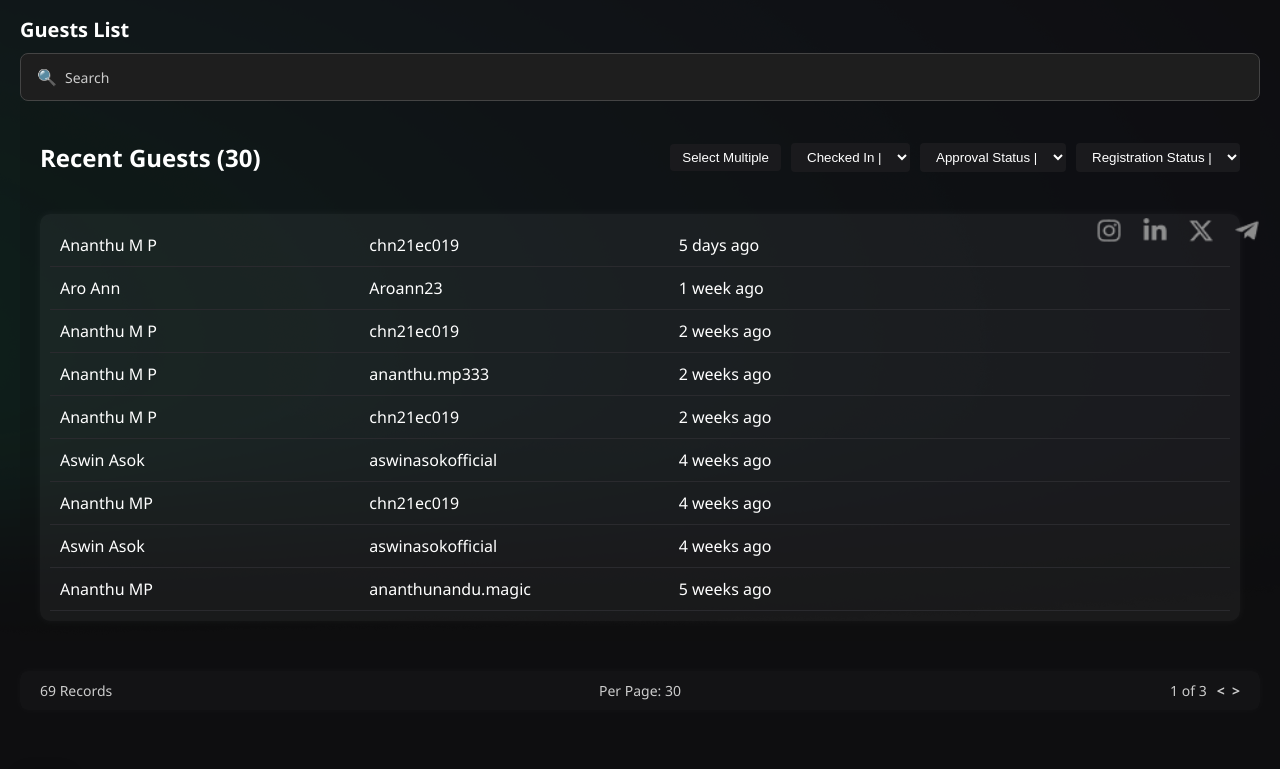
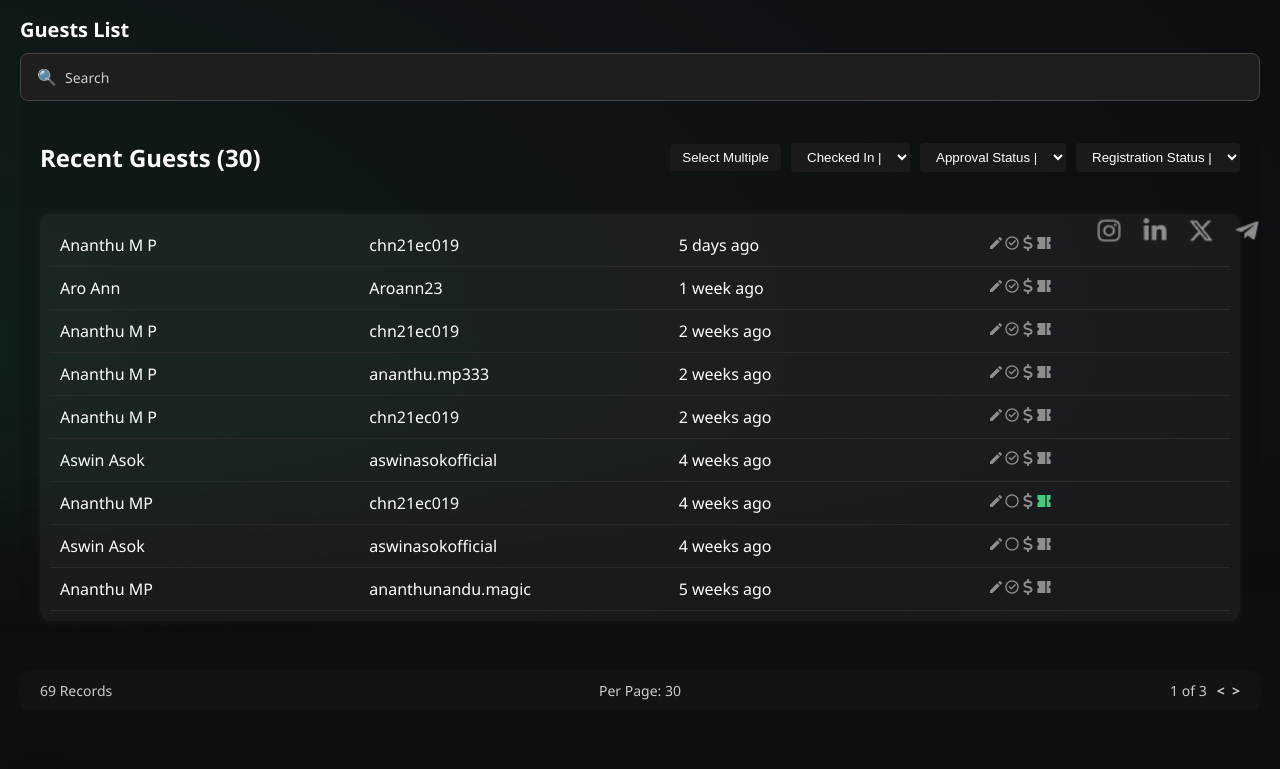
Before and after one commit to iamkarthik2004/mmp-design1, a React (Vite) app: page / in a window 1280 px wide. Shown: the part 536-1305 px from the top of the page. Built offline with nearby package versions, Linux system fonts and the light colour scheme.

Commit message:
Update App.tsx

```diff
--- a/src/App.tsx
+++ b/src/App.tsx
@@ -12,6 +12,12 @@ import InstaIcon from './assets/instagram.png';
 import LinkedinIcon from './assets/linkedin.png';
 import TwitterIcon from './assets/twitter.png';
 import TelegramIcon from './assets/telegram.png';
+import editIcon from './assets/pencil.png';
+import tickIcon from './assets/tick.png';
+import dollarIcon from './assets/dollar1.png';
+import ticketIcon from './assets/ticket.png';
+import notickIcon from './assets/notick.png';
+import greenticketIcon from './assets/greenticket.png';
 
 function App() {
   return (
@@ -132,18 +138,14 @@ function App() {
       <div className="guest-section">
         <div className="guest-header">
           <h2>Recent Guests (30)</h2>
-
           <div className="guest-filters">
             <button className="select-multiple">Select Multiple</button>
-
             <select className="dropdown">
               <option>Checked In | </option>
             </select>
-
             <select className="dropdown">
               <option>Approval Status | </option>
             </select>
-
             <select className="dropdown">
               <option>Registration Status | </option>
             </select>
@@ -151,18 +153,16 @@ function App() {
         </div>
 
         <div className="guest-table">
-
-          {/* Guest row Names */}
           <div className="guest-list-container">
             <div className="guest-row">
               <span>Ananthu M P</span>
               <span>chn21ec019</span>
               <span>5 days ago</span>
               <span className="actions">
-              <i className="icon-edit" />
-              <i className="icon-check" />
-              <i className="icon-dollar" />
-              <i className="icon-ticket" />
+                <img src={editIcon} alt="Edit" className="action-icon" />
+                <img src={tickIcon} alt="Check" className="action-icon" />
+                <img src={dollarIcon} alt="Dollar" className="action-icon" />
+                <img src={ticketIcon} alt="Ticket" className="action-icon" />
               </span>
             </div>
             <div className="guest-row">
@@ -170,10 +170,10 @@ function App() {
               <span>Aroann23</span>
               <span>1 week ago</span>
               <span className="actions">
-              <i className="icon-edit" />
-              <i className="icon-check" />
-              <i className="icon-dollar" />
-              <i className="icon-ticket" />
+                <img src={editIcon} alt="Edit" className="action-icon" />
+                <img src={tickIcon} alt="Check" className="action-icon" />
+                <img src={dollarIcon} alt="Dollar" className="action-icon" />
+                <img src={ticketIcon} alt="Ticket" className="action-icon" />
               </span>
             </div>
             <div className="guest-row">
@@ -181,10 +181,10 @@ function App() {
               <span>chn21ec019</span>
               <span>2 weeks ago</span>
               <span className="actions">
-              <i className="icon-edit" />
-              <i className="icon-check" />
-              <i className="icon-dollar" />
-              <i className="icon-ticket" />
+                <img src={editIcon} alt="Edit" className="action-icon" />
+                <img src={tickIcon} alt="Check" className="action-icon" />
+                <img src={dollarIcon} alt="Dollar" className="action-icon" />
+                <img src={ticketIcon} alt="Ticket" className="action-icon" />
               </span>
             </div>
             <div className="guest-row">
@@ -192,10 +192,10 @@ function App() {
               <span>ananthu.mp333</span>
               <span>2 weeks ago</span>
               <span className="actions">
-              <i className="icon-edit" />
-              <i className="icon-check" />
-              <i className="icon-dollar" />
-              <i className="icon-ticket" />
+                <img src={editIcon} alt="Edit" className="action-icon" />
+                <img src={tickIcon} alt="Check" className="action-icon" />
+                <img src={dollarIcon} alt="Dollar" className="action-icon" />
+                <img src={ticketIcon} alt="Ticket" className="action-icon" />
               </span>
             </div>
             <div className="guest-row">
@@ -203,10 +203,10 @@ function App() {
               <span>chn21ec019</span>
               <span>2 weeks ago</span>
               <span className="actions">
-              <i className="icon-edit" />
-              <i className="icon-check" />
-              <i className="icon-dollar" />
-              <i className="icon-ticket" />
+                <img src={editIcon} alt="Edit" className="action-icon" />
+                <img src={tickIcon} alt="Check" className="action-icon" />
+                <img src={dollarIcon} alt="Dollar" className="action-icon" />
+                <img src={ticketIcon} alt="Ticket" className="action-icon" />
               </span>
             </div>
             <div className="guest-row">
@@ -214,10 +214,10 @@ function App() {
               <span>aswinasokofficial</span>
               <span>4 weeks ago</span>
               <span className="actions">
-              <i className="icon-edit" />
-              <i className="icon-check" />
-              <i className="icon-dollar" />
-              <i className="icon-ticket" />
+                <img src={editIcon} alt="Edit" className="action-icon" />
+                <img src={tickIcon} alt="Check" className="action-icon" />
+                <img src={dollarIcon} alt="Dollar" className="action-icon" />
+                <img src={ticketIcon} alt="Ticket" className="action-icon" />
               </span>
             </div>
             <div className="guest-row">
@@ -225,10 +225,10 @@ function App() {
               <span>chn21ec019</span>
               <span>4 weeks ago</span>
               <span className="actions">
-              <i className="icon-edit" />
-              <i className="icon-check" />
-              <i className="icon-dollar" />
-              <i className="icon-ticket" />
+                <img src={editIcon} alt="Edit" className="action-icon" />
+                <img src={notickIcon} alt="Check" className="action-icon" />
+                <img src={dollarIcon} alt="Dollar" className="action-icon" />
+                <img src={greenticketIcon} alt="Ticket" className="action-icon" />
               </span>
             </div>
             <div className="guest-row">
@@ -236,10 +236,10 @@ function App() {
               <span>aswinasokofficial</span>
               <span>4 weeks ago</span>
               <span className="actions">
-              <i className="icon-edit" />
-              <i className="icon-check" />
-              <i className="icon-dollar" />
-              <i className="icon-ticket" />
+                <img src={editIcon} alt="Edit" className="action-icon" />
+                <img src={notickIcon} alt="Check" className="action-icon" />
+                <img src={dollarIcon} alt="Dollar" className="action-icon" />
+                <img src={ticketIcon} alt="Ticket" className="action-icon" />
               </span>
             </div>
             <div className="guest-row">
@@ -247,11 +247,12 @@ function App() {
               <span>ananthunandu.magic</span>
               <span>5 weeks ago</span>
               <span className="actions">
-              <i className="icon-edit" />
-              <i className="icon-check" />
-              <i className="icon-dollar" />
-              <i className="icon-ticket" />
-            </span></div>
+                <img src={editIcon} alt="Edit" className="action-icon" />
+                <img src={tickIcon} alt="Check" className="action-icon" />
+                <img src={dollarIcon} alt="Dollar" className="action-icon" />
+                <img src={ticketIcon} alt="Ticket" className="action-icon" />
+              </span>
+            </div>
           </div>
         </div>
       </div>
@@ -284,6 +285,7 @@ function App() {
         <img src={TelegramIcon} alt="Telegram Logo" className="telegram-logo" />
       </div>
 
+
     </div>
   );
 }
```
Lines whose indentation alone changed are shown as unchanged.
